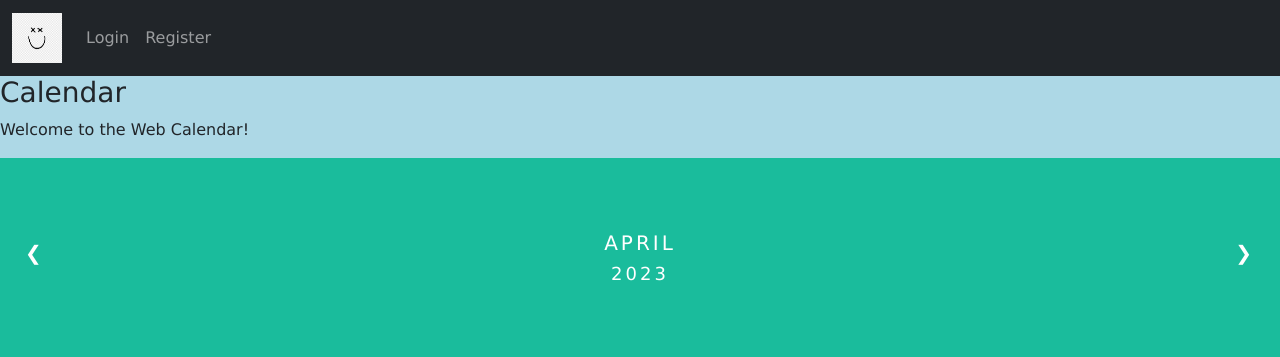
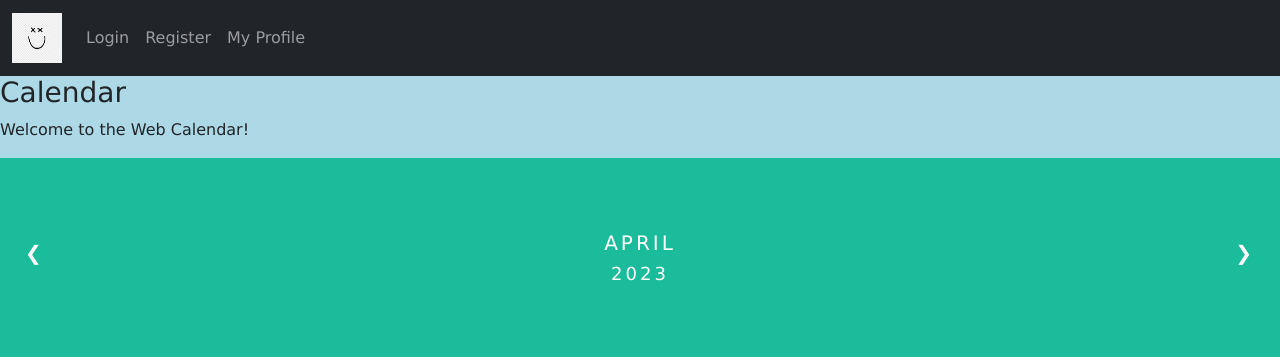
Before and after one commit to ShakiAuston/GITLAB, a PHP site: page /index.php in a window 1280 px wide. Shown: the top 357 px of the page. Run offline with PHP 8.4, Linux system fonts and the light colour scheme.

Commit message:
Added my_profile list item

```diff
--- a/header.php
+++ b/header.php
@@ -17,6 +17,9 @@
                     <li class="nav-item">
                         <a class="nav-link" href="public.php">Register</a>
                     </li>
+                    <li class="nav-item">
+                        <a class="nav-link" href="user_profile.php">My Profile</a>
+                    </li>
                 </ul>
             </div>
         </div>
```
